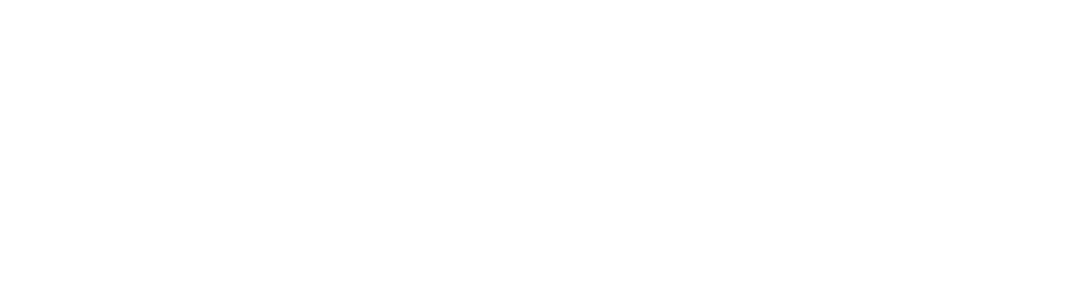
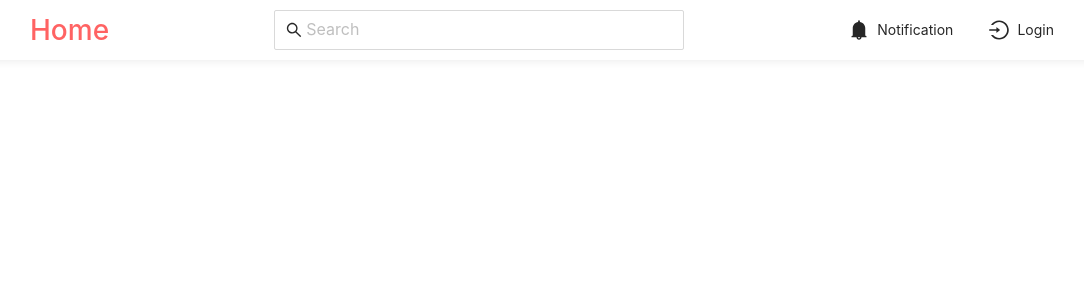
Before and after one commit to AkshitGuptaIITR/Forum-Prototype, a React (Create React App) app: page /post in a window 1280 px wide. Before the commit this address had no page. Shown: the top 300 px of the page, without its empty margins (98-1182 px from the left). Built offline with nearby package versions, Linux system fonts and the light colour scheme; a web font is replaced by a local one.

Commit message:
adding auth check and post navigation

```diff
--- a/src/App.js
+++ b/src/App.js
@@ -1,17 +1,25 @@
-import { useSelector } from 'react-redux';
-import { Routes, BrowserRouter as Router, Route } from 'react-router-dom';
-import Header from './Components/Header/Header';
+import { useSelector } from "react-redux";
+import { Routes, BrowserRouter as Router, Route, Navigate } from "react-router-dom";
+import Header from "./Components/Header/Header";
 import "antd/dist/antd.css";
+import Post from "./Components/Post/Post";
 
 function App() {
-  const { isAuth } = useSelector(state => state.user)
+  const { isAuth } = useSelector((state) => state.user);
+
+  const isAuthCheck = (data) => {
+    if (isAuth) {
+      return data;
+    }
+    return <Navigate to="/" /> ;
+  };
 
   return (
     <div>
       <Router>
         <Routes>
           <Route path="/" element={<Header />}>
-
+            <Route path="/post" element={isAuthCheck(<Post />)} />
           </Route>
         </Routes>
       </Router>
--- a/src/Components/Header/Header.js
+++ b/src/Components/Header/Header.js
@@ -1,9 +1,17 @@
 import React from "react";
 import style from "./Header.module.css";
 import { Input } from "antd";
-import { SearchOutlined, BellFilled, LoginOutlined } from "@ant-design/icons";
+import {
+  SearchOutlined,
+  BellFilled,
+  LoginOutlined,
+  LogoutOutlined,
+} from "@ant-design/icons";
+import { useSelector } from "react-redux";
 
 const Header = () => {
+  const { isAuth } = useSelector((state) => state.user);
+
   return (
     <div className={style.headerStructure}>
       <h1>Home</h1>
@@ -19,8 +27,17 @@
           Notification
         </div>
         <div>
-          <LoginOutlined style={{ fontSize: 20, marginRight: 8 }} />
-          Login
+          {isAuth ? (
+            <>
+              <LogoutOutlined style={{ fontSize: 20, marginRight: 8 }} />
+              Logout
+            </>
+          ) : (
+            <>
+              <LoginOutlined style={{ fontSize: 20, marginRight: 8 }} />
+              Login
+            </>
+          )}
         </div>
       </div>
     </div>
--- /dev/null
+++ b/src/Components/Post/Post.js
@@ -0,0 +1,9 @@
+import React from 'react'
+
+const Post = () => {
+  return (
+    <div>Post</div>
+  )
+}
+
+export default Post
```
Also changed, not shown: src/Components/Post/Post.module.css (added), src/constants/isAuthCheck.js (added).
